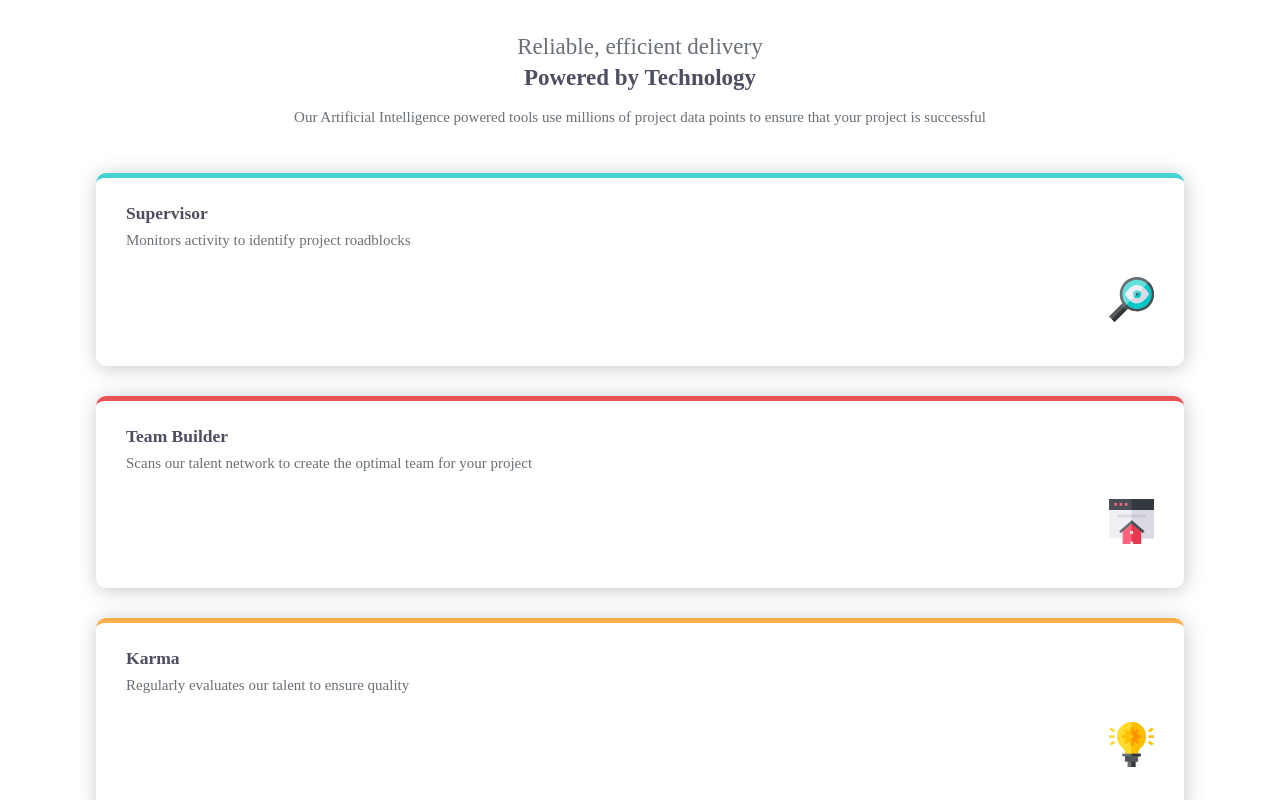
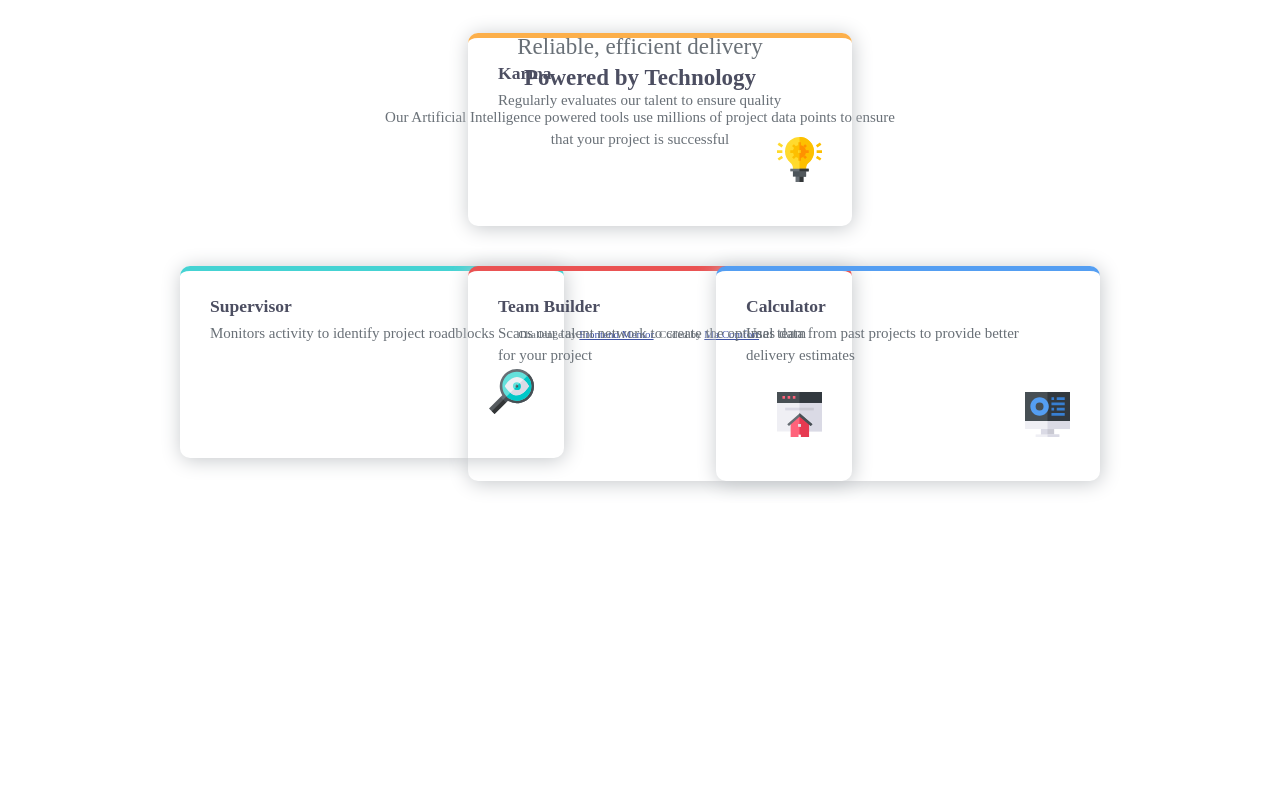
Before and after one commit to Macomi27/Four-card-feature-section, a plain HTML site: page four-card-feature-section-master/index.html in a window 1280 px wide. Shown: the top 800 px of the page. Drawn offline with Linux system fonts and the light colour scheme; a web font is replaced by a local one.

Commit message:
touch screen styling setup

```diff
--- a/four-card-feature-section-master/styles.css
+++ b/four-card-feature-section-master/styles.css
@@ -15,6 +15,12 @@ html{
     font-family: Poppins;
     padding-block: 3rem;
     font-weight: 400;
+
+    @media (min-width:45rem) {
+        display: flex;
+        flex-direction: column;
+        gap: 5rem;
+    }
 }
 
 .summary{
@@ -22,6 +28,10 @@ html{
     margin-inline: auto;
     text-align: center;
     margin-bottom: 4.5rem;
+
+    @media (min-width:45rem) {
+        width: 40%;
+    }
 }
 
 .sum-head{
@@ -52,6 +62,12 @@ p{
     flex-direction: column;
     gap: 3rem;
     margin-bottom: 3rem;
+
+    @media (min-width:45rem) {
+        width: 75%;
+        position: relative;
+
+    }
 }
 
 img{
@@ -59,26 +75,49 @@ img{
 }
 
 .box{
-    width: 100%;
     border-radius: 1rem;
     padding: 2.5rem 3rem 4rem 3rem;
     box-shadow: .1rem .2rem 2rem hsl(210, 5%, 78%);
+
+    @media (min-width:45rem) {
+        width: 40%;
+        position: absolute;
+        margin: 2rem;
+    }
 }
 
 .cyan{
     border-top: .5rem solid hsl(180, 62%, 55%);
+
+    @media (min-width:45rem) {
+        left: 0;
+    }
 }
 
 .red{
     border-top: .5rem solid hsl(0, 78%, 62%);
+
+    @media (min-width:45rem) {
+        top: 20%;
+        left: 30%;
+    }
 }
 
 .orange{
     border-top: .5rem solid hsl(34, 97%, 64%);
+
+    @media (min-width:45rem) {
+        bottom: 0;
+        left: 30%;
+    }
 }
 
 .blue{
     border-top: .5rem solid hsl(212, 86%, 64%);
+
+    @media (min-width:45rem) {
+        right: 0;
+    }
 }
 
 .box-sum{
```
